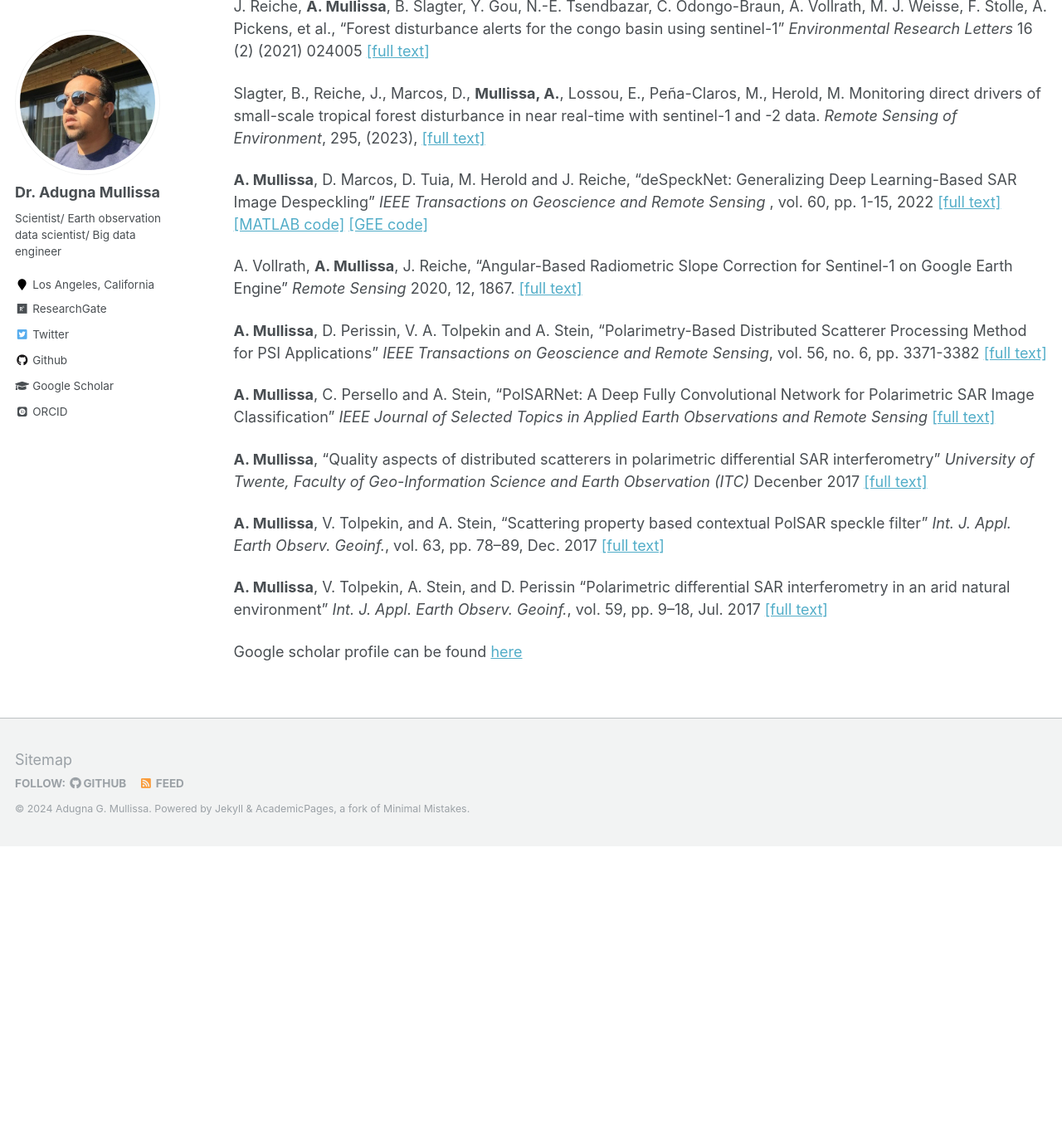
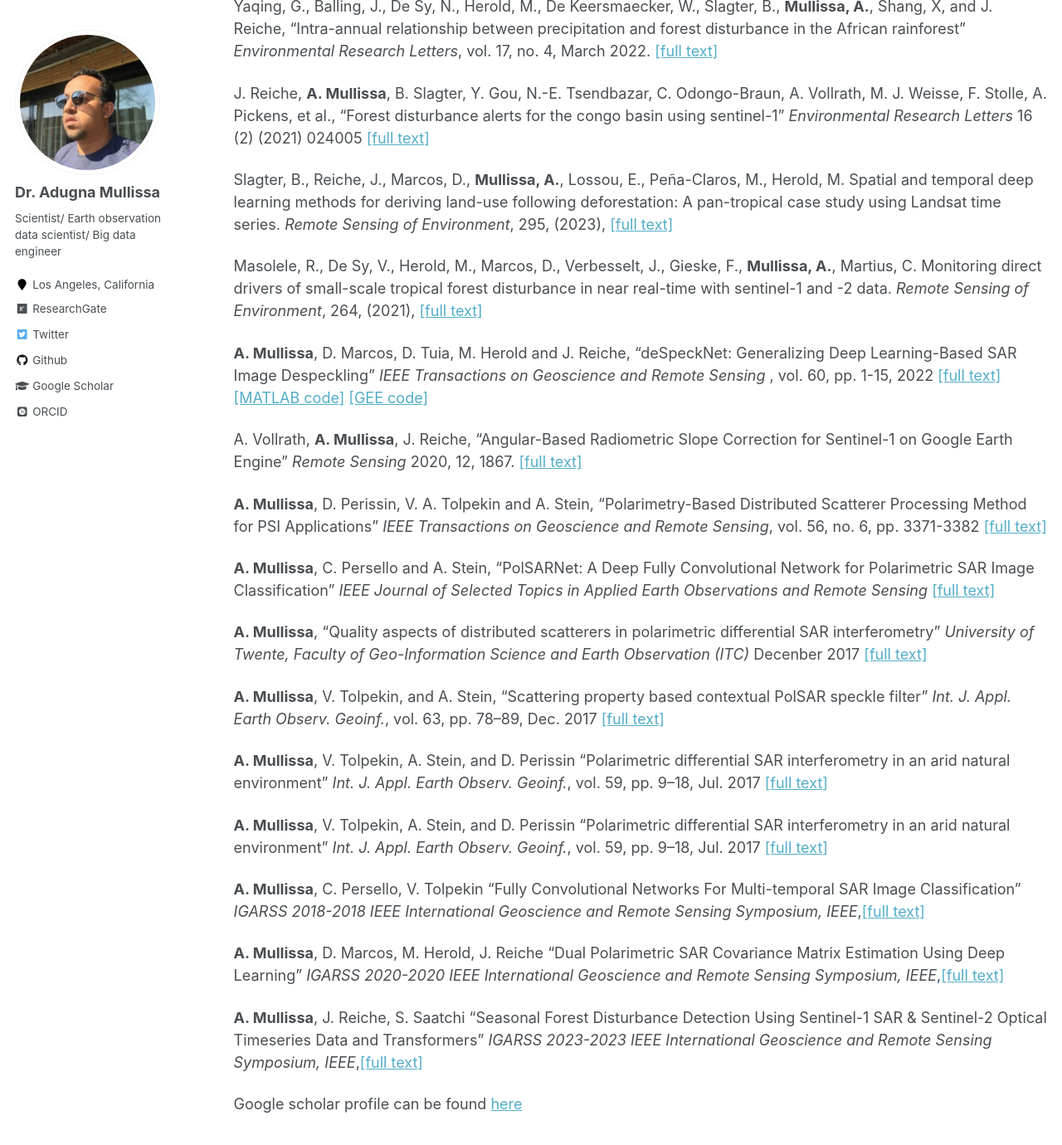
Before and after one commit to adugnag/adugnag.github.io, a Jekyll site: the page built from _pages/publications.md, in a window 1280 px wide and 1400 px high, scrolled down 483 px. Shown: the top 1380 px of the window at 83% size. Built offline with Jekyll 4.4.1, drawn with Linux system fonts in a browser that asks for light colours; some web fonts are replaced; before the commit the page ends 1503 px from its top, so only the background shows below that.

Commit message:
Update publications.md

```diff
--- a/_pages/publications.md
+++ b/_pages/publications.md
@@ -11,9 +11,13 @@ author_profile: true
 
 **A. Mullissa**, C. Persello and J. Reiche, "Despeckling Polarimetric SAR Data Using a Multistream Complex-Valued Fully Convolutional Network" *IEEE Geoscience and Remote Sensing Letters*, vol. 19, pp. 1-5, March 2022. [[full text]](http://adugnag.github.io/files/cv-despecknet_published.pdf) [[code]](https://github.com/adugnag/CV-deSpeckNet)
 
+Yaqing, G., Balling, J., De Sy, N., Herold, M., De Keersmaecker, W., Slagter, B., **Mullissa, A.**, Shang, X,  and J. Reiche, "Intra-annual relationship between precipitation and forest disturbance in the African rainforest" *Environmental Research Letters*, vol. 17, no. 4, March 2022. [[full text]](http://adugnag.github.io/files/Gou_2022_Environ._Res._Lett._17_044044.pdf)
+
 J. Reiche, **A. Mullissa**, B. Slagter, Y. Gou, N.-E. Tsendbazar, C. Odongo-Braun, A. Vollrath, M. J. Weisse, F. Stolle, A. Pickens, et al., "Forest disturbance alerts for the congo basin using sentinel-1" *Environmental Research Letters* 16 (2) (2021) 024005 [[full text]](http://adugnag.github.io/files/Reiche_2021_Environ._Res._Lett._16_024005.pdf)
 
-Slagter, B., Reiche, J., Marcos, D., **Mullissa, A.**, Lossou, E., Peña-Claros, M., Herold, M. Monitoring direct drivers of small-scale tropical forest disturbance in near real-time with sentinel-1 and -2 data. *Remote Sensing of Environment*, 295, (2023), [[full text]](http://adugnag.github.io/files/bart_drivers.pdf)
+Slagter, B., Reiche, J., Marcos, D., **Mullissa, A.**, Lossou, E., Peña-Claros, M., Herold, M. Spatial and temporal deep learning methods for deriving land-use following deforestation: A pan-tropical case study using Landsat time series. *Remote Sensing of Environment*, 295, (2023), [[full text]](http://adugnag.github.io/files/bart_drivers.pdf)
+
+Masolele, R., De Sy, V., Herold, M., Marcos, D., Verbesselt, J., Gieske, F., **Mullissa, A.**, Martius, C. Monitoring direct drivers of small-scale tropical forest disturbance in near real-time with sentinel-1 and -2 data. *Remote Sensing of Environment*, 264, (2021), [[full text]](http://adugnag.github.io/files/1-s2.0-S0034425721003205-main.pdf)
 
 **A. Mullissa**, D. Marcos, D. Tuia, M. Herold and J. Reiche, "deSpeckNet: Generalizing Deep Learning-Based SAR Image Despeckling" *IEEE Transactions on Geoscience and Remote Sensing* , vol. 60, pp. 1-15, 2022 [[full text]](http://adugnag.github.io/files/deSpeckNet_published.pdf) [[MATLAB code]](https://github.com/adugnag/deSpeckNet) [[GEE code]](https://github.com/adugnag/deSpeckNet-TF-GEE)
 
@@ -29,4 +33,12 @@ A. Vollrath, **A. Mullissa**, J. Reiche, "Angular-Based Radiometric Slope Correc
 
 **A. Mullissa**, V. Tolpekin, A. Stein, and D. Perissin “Polarimetric differential SAR interferometry in an arid natural environment” *Int. J. Appl. Earth Observ. Geoinf.*, vol. 59, pp. 9–18, Jul. 2017 [[full text]](http://adugnag.github.io/files/1-s2.0-S0303243417300454-main.pdf)
 
+**A. Mullissa**, V. Tolpekin, A. Stein, and D. Perissin “Polarimetric differential SAR interferometry in an arid natural environment” *Int. J. Appl. Earth Observ. Geoinf.*, vol. 59, pp. 9–18, Jul. 2017 [[full text]](http://adugnag.github.io/files/1-s2.0-S0303243417300454-main.pdf)
+
+**A. Mullissa**, C. Persello, V. Tolpekin “Fully Convolutional Networks For Multi-temporal SAR Image Classification” *IGARSS 2018-2018 IEEE International Geoscience and Remote Sensing Symposium, IEEE*,[[full text]](http://adugnag.github.io/files/Fully_Convolutional_Networks_for_Multi-Temporal_SAR_Image_Classification.pdf)
+
+**A. Mullissa**, D. Marcos, M. Herold, J. Reiche “Dual Polarimetric SAR Covariance Matrix Estimation Using Deep Learning” *IGARSS 2020-2020 IEEE International Geoscience and Remote Sensing Symposium, IEEE*,[[full text]](http://adugnag.github.io/files/Dual_Polarimetric_SAR_Covariance_Matrix_Estimation_Using_Deep_Learning.pdf)
+
+**A. Mullissa**,  J. Reiche, S. Saatchi “Seasonal Forest Disturbance Detection Using Sentinel-1 SAR & Sentinel-2 Optical Timeseries Data and Transformers” *IGARSS 2023-2023 IEEE International Geoscience and Remote Sensing Symposium, IEEE*,[[full text]](http://adugnag.github.io/files/Seasonal_Forest_Disturbance_Detection_Using_Sentinel-1_SAR_amp_Sentinel-2_Optical_Timeseries_Data_and_Transformers-2.pdf)
+
 Google scholar profile can be found [here](https://scholar.google.nl/citations?user=sU3sx0AAAAAJ&hl=en)
```
